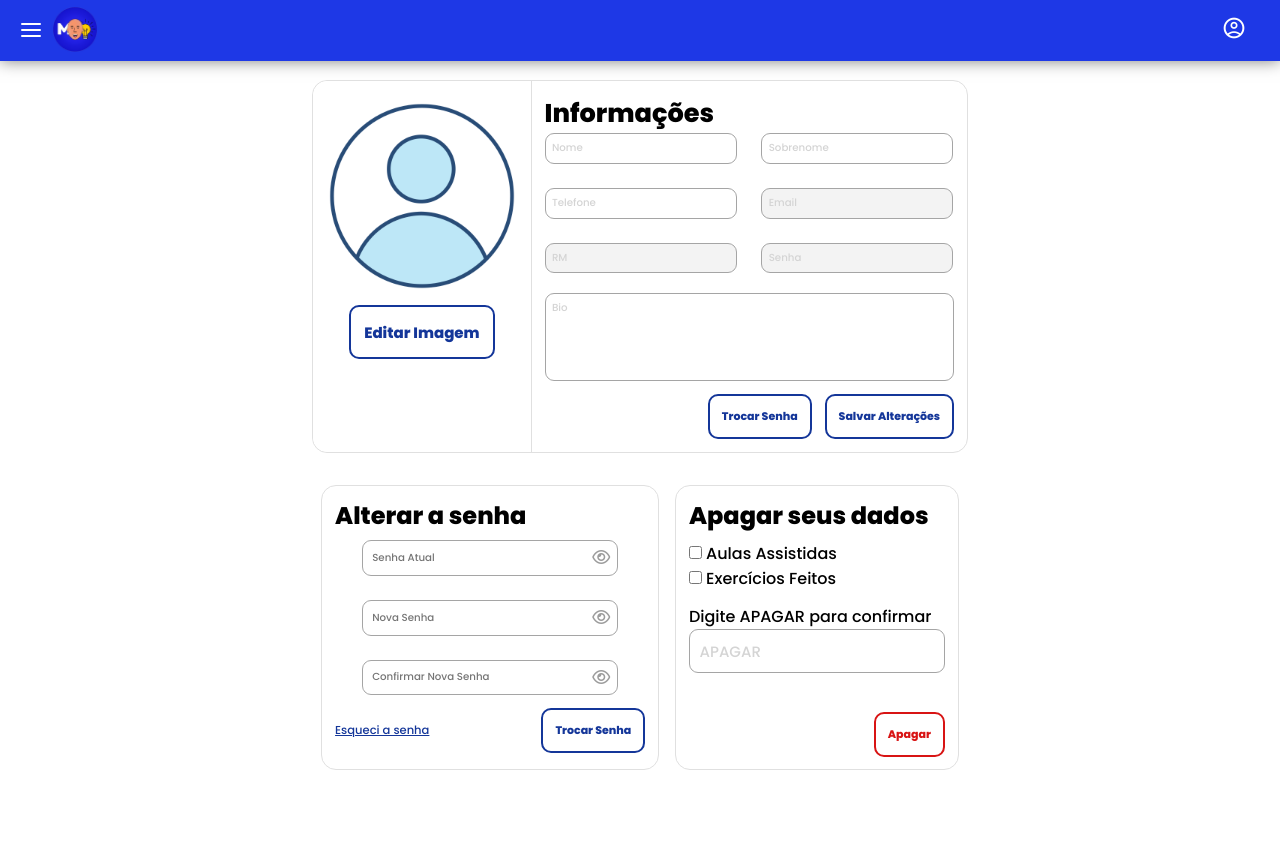
After one commit to devRochaa/TCC-Mr.Math, a PHP site: page /profile.php in a window 1280 px wide. The commit adds this page. Run offline with PHP 8.4, Linux system fonts and the light colour scheme; a user stored in the database is signed in.

Commit message:
prfile page adicionado mas não funcional ainda

```diff
--- a/css/navbar.css
+++ b/css/navbar.css
@@ -1,17 +1,17 @@
 @import url('https://fonts.googleapis.com/css2?family=Poppins:wght@500;800&display=swap');
 
-*{
+* {
     margin: 0;
     padding: 0;
     box-sizing: border-box;
     font-family: 'Poppins', sans-serif;
 }
 
-body{
+body {
     background-color: white;
 }
 
-.slide{
+.slide {
     height: 100%;
     width: 275px;
     position: absolute;
@@ -30,11 +30,11 @@ h1 {
     pointer-events: none;
 }
 
-ul li{
+ul li {
     list-style: none;
 }
 
-ul li a{
+ul li a {
     color: white;
     font-weight: 500;
     padding: 5px 0;
@@ -44,42 +44,41 @@ ul li a{
     transition: 0.2s ease-out;
 }
 
-ul li:hover a.burguer{
+ul li:hover a.burguer {
     color: #143699;
     background-color: white;
 }
 
-ul li a i{
+ul li a i {
     width: 40px;
     text-align: center;
 }
 
-.nave{
+.nave {
     display: none;
     visibility: hidden;
-    -webkit-appearance:none ;
+    -webkit-appearance: none;
 }
 
 .toggle {
     position: absolute;
     height: 30px;
-    width: 30px;
-    top:20px;
-    left: 15px;
-    z-index: 1;
+    width: 40px;
+    top: 21px;
+    left: 11px;
+    z-index: 4;
     cursor: pointer;
     border-radius: 2px;
     background-color: transparent;
-
 }
 
 .toggle .common {
     position: absolute;
-    height: 2px;
+    height: 2.2px;
     width: 20px;
-    background-color:white ;
+    background-color: white;
     border-radius: 50px;
-    transition: 0.3 ease;
+    transition: 0.3s ease;
 }
 
 .toggle .top_line {
@@ -114,64 +113,74 @@ input:checked ~ .toggle .middle_line {
     transform: rotate(-45deg);
 }
 
-input:checked ~ .toggle .bottom_line{
+input:checked ~ .toggle .bottom_line {
     opacity: 0;
     transform: translateX(20px);
 }
 
 input:checked ~ .slide {
     transform: translateX(0);
-    box-shadow: 0 0 15px rgba(0 , 0, 0, 0.5);
+    box-shadow: 0 0 15px rgba(0, 0, 0, 0.5);
 }
 
 .navbar {
-
-    margin: 0;
-    padding: 25px;
+    display: flex;
+    justify-content: space-between;
+    align-items: center;
+    padding: 2px 14px 2px;
     width: 100%;
     background-color: #1E38E6;
-    box-shadow: 0 0 15px rgba(0 , 0, 0, 0.5);
+    box-shadow: 0 0 15px rgba(0, 0, 0, 0.5);
 }
 
-#logo {
-    width: 50px;
-    height: auto;
-    margin-top: -20px;
-    margin-left: 20px;
+.logo_img {
+    height: 45px;
+    margin-left: 86%;
+    width: auto;
+    margin-top: 5px;
 }
 
 #link {
-    margin-top: -17px;
-    float: right;
+    margin-top: -5px;
 }
 
 .material-symbols-outlined {
-  font-variation-settings:
-  'FILL' 0,
-  'wght' 600,
-  'GRAD' 0,
-  'opsz' 48
-  }
+    margin-right: 20px;
+    margin-top: 7px;
+    font-variation-settings:
+        'FILL' 0,
+        'wght' 600,
+        'GRAD' 0,
+        'opsz' 48;
 
-  .container{
-    width: 100%;
-    height: auto;
 }
 
-.corpo{
-    width: 80%;
-    height: auto;
-    margin: 20px auto;
+@media (max-width: 768px) {
+    .navbar {
+        align-items: flex-start;
+    }
+
+
+    .material-symbols-outlined {
+        margin-top: 15px;
+    }
 }
 
-.logo{
-    height: 10px;
-    width: auto;
-    margin-left:20px;
+@media (max-width: 480px) {
+.navbar {
+    flex-direction: row;
+    justify-content: space-between;
+    padding: 10px;
 }
 
-.logo_img{
-    height: 60px;
-    width: auto;
-    margin-top: -23px;
+.logo_img {
+    height: 40px;
+    margin-left: 35px;
+    margin-top: 3px;
 }
+
+.toggle {
+    height: 25px;
+    width: 25px;
+}
+}
--- /dev/null
+++ b/css/profilePage.css
@@ -0,0 +1,313 @@
+    .second-body{
+        display: flex;
+        align-items: center;
+        justify-content: center;
+    }
+
+    .container-display{
+        display: flex;
+        justify-content:space-between;
+        flex-direction: column;
+        gap: 2rem;
+    }
+
+/*VVV INFO CONTAINER VVV */
+
+
+.info-container{
+    display: inline-flex;
+    align-items: stretch;
+    background-color: white;
+    margin-top: 1.5vw;
+    border-radius: 15px;
+    border: solid 1px rgb(224, 224, 224);
+}
+
+.imagem-container{
+    background-color: rgb(255, 255, 255);
+    border-right: solid  1px rgb(224, 224, 224);
+    border-top-left-radius: 15px;
+    border-bottom-left-radius: 15px;
+    display: flex;
+    flex-direction: column;
+    align-items: center;
+}
+
+.imagem-perfil{
+    margin: 1vw;
+    margin-top: 1.5vw;
+    width: 15vw;
+}
+
+.title{
+    font-size: 2vw;
+    color: black;
+}
+
+.edit-image-button{
+    font-size: 15px ;
+    display: flex;
+    float: right;
+    background-color: transparent;
+    border: 2px solid #143699;
+    border-radius: 10px;
+    padding: 0.85rem;
+    font-weight: 550;
+    color: #143699;
+    transition: all 0.3s ease;
+    cursor: pointer;
+}
+
+.edit-image-button:hover{
+    border-radius: 20px;
+}
+
+.edit-image-button::selection{
+    background-color: transparent;
+    color: inherit;
+}
+
+.edit-image-button:active {
+    transform: translateY(0.5vh);
+}
+
+.input-container{
+    margin: 1vw;
+}
+
+.bio-display{
+    margin-top: 1.5vw;
+}
+
+.input-display {
+    display: grid;
+    grid-template-columns: 2fr 2fr;
+    grid-template-rows: row row ;
+    gap: 1.5rem;
+}
+
+.button-display{
+    gap: 1vw;
+    justify-content: right;
+    margin-top: 1vw;
+    display: flex;
+
+}
+
+.text-input{
+    border: solid 1.75px rgb(165, 165, 165);
+    border-radius: 9px;
+    padding: 0.5vw;
+    width: 15vw;
+    font-size: 0.8vw;
+    outline: none;
+}
+
+.text-input:read-only{
+    background-color: rgb(243, 243, 243);
+    border: solid 1.75px rgb(165, 165, 165);
+    border-radius: 9px;
+    padding: 0.5vw;
+    width: 15vw;
+    font-size: 0.8vw;
+    outline: none;
+    cursor: default;
+
+}
+
+.text-input::placeholder{
+    color: rgb(212, 212, 212);
+}
+
+.bio-input{
+    border: solid 1.75px rgb(165, 165, 165);
+    border-radius: 9px;
+    padding: 0.5vw;
+    width: 32vw;
+    padding-bottom: 5vw;
+    font-size: 0.8vw;
+    outline: none;
+}
+
+.bio-input::placeholder{
+    color: rgb(212, 212, 212);
+}
+
+.button {
+    font-size: 11px ;
+    display: flex;
+    float: right;
+    background-color: transparent;
+    border: 2px solid #143699;
+    border-radius: 10px;
+    padding: 0.75rem;
+    color: #143699;
+    font-weight: 550;
+    cursor: pointer;
+    transition: all 0.3s ease;
+}
+
+.button:-webkit-selection{
+    color: inherit;
+    background-color: transparent;
+}
+
+.button:active{
+    transform: translateY(0.5vh);
+}
+
+.button:hover {
+    border-radius: 20px;
+}
+
+/*VVV BOTTOM DISPLAY VVV*/
+
+.bottom-display{
+    display: flex;
+    justify-content: center;
+    gap: 1rem;
+    margin-bottom: 6.5vw;
+}
+
+
+/*VVV PASSWORD DISPLAY VVV*/
+
+.info-password-container{
+    display: inline-flex;
+    align-items: stretch;
+    background-color: white;
+    border-radius: 15px;
+    border: solid 1px rgb(224, 224, 224);
+}
+
+.input-password-display{
+    margin-top: 0.5vw;
+    display: grid;
+    grid-template-columns: 1fr;
+    grid-template-rows: row row ;
+    gap: 1.5rem;
+}
+
+.button-password-display{
+    margin-top: 1vw;
+    display: flex;
+    justify-content: center;
+    align-items: center;
+    gap: 7rem;
+}
+
+.text-password-input{
+    border: solid 1.75px rgb(165, 165, 165);
+    border-radius: 9px;
+    padding: 0.7vw;
+    width: 20vw;
+    font-size: 0.8vw;
+    outline: none;
+    display: block;
+
+}
+
+.icon{
+    position: absolute;
+    right: 35px;
+    align-items: center;
+    justify-content: center;
+    cursor: pointer;
+    color: rgb(156, 156, 156);
+    transition:  ease 0.25s ;
+}
+
+.icon:hover{
+    color: rgb(0, 0, 0);
+}
+
+.input-structure{
+    position: relative;
+    display: flex;
+    align-items: center;
+    justify-content: center;
+}
+
+.link{
+    top: 30px;
+    font-size: 0.9vw;
+    color: #143699;
+}
+
+/* DELETE INFO CONTAINER */
+
+.delete-info-container{
+    display: inline-flex;
+    align-items: stretch;
+    background-color: white;
+    border-radius: 15px;
+    border: solid 1px rgb(224, 224, 224);
+}
+
+.checkbox-display{
+    margin-top: 0.5rem;
+    display:flex;
+    flex-direction: column;
+}
+
+.delete-display{
+    gap: 1rem;
+}
+
+.delete-confirm-structure{
+    margin-top:1vw ;
+    display: flex;
+    flex-direction: column;
+}
+
+.delete-input{
+    border: solid 1.75px rgb(165, 165, 165);
+    border-radius: 9px;
+    padding: 0.75vw;
+    width: 20vw;
+    font-size: 0.8vw;
+    outline: none;
+    font-size: 15px;
+}
+
+.delete-input::placeholder{
+    color: rgb(212, 212, 212);
+}
+
+.checkbox-input{
+    accent-color: #143699;
+    cursor: pointer;
+}
+
+.delete-button {
+    font-size: 11px ;
+    display: flex;
+    float: right;
+    background-color: transparent;
+    border: 2px solid #d81414;
+    border-radius: 10px;
+    padding: 0.75rem;
+    color: #d81414;
+    font-weight: 550;
+    cursor: pointer;
+    transition: all 0.3s ease;
+}
+
+.delete-button:-webkit-selection{
+    color: inherit;
+    background-color: transparent;
+}
+
+.delete-button:active{
+    transform: translateY(0.5vh);
+}
+
+.delete-button:hover {
+    background-color: #d81414;
+    color: rgb(255, 255, 255);
+    border-radius: 20px;
+}
+
+.checkbox-form-button-display{
+    margin-top: 2.40rem;
+}
--- a/navbar.php
+++ b/navbar.php
@@ -32,7 +32,7 @@ include("admin.php");
 
 <div class="navbar">
   <ul>
-    <li id="link"><a href="../conta.php"><span class="material-symbols-outlined">
+    <li id="link"><a href="../profile.php"><span class="material-symbols-outlined">
           account_circle
         </span></a> </li>
   </ul>
--- a/navbarH.php
+++ b/navbarH.php
@@ -30,6 +30,6 @@
     <img class="logo_img" src="img/logo.png">
   </div>
   <ul>
-    <li id="link"><a href="conta.php"><span class="material-symbols-outlined">account_circle</span></a></li>
+    <li id="link"><a href="profile.php"><span class="material-symbols-outlined">account_circle</span></a></li>
   </ul>
 </div>
--- /dev/null
+++ b/profile.php
@@ -0,0 +1,105 @@
+<?php session_start(); ?>
+<!DOCTYPE html>
+<html lang="en">
+
+<head>
+    <meta charset="UTF-8">
+    <meta name="viewport" content="width=device-width, initial-scale=1.0">
+    <link rel="stylesheet" href="https://fonts.googleapis.com/css2?family=Material+Symbols+Outlined:opsz,wght,FILL,GRAD@20..48,100..700,0..1,-50..200" />
+    <link rel="stylesheet" href="https://cdnjs.cloudflare.com/ajax/libs/font-awesome/6.0.0-beta3/css/all.min.css" integrity="sha512-Fo3rlrZj/k7ujTnHg4CGR2D7kSs0v4LLanw2qksYuRlEzO+tcaEPQogQ0KaoGN26/zrn20ImR1DfuLWnOo7aBA==" crossorigin="anonymous" referrerpolicy="no-referrer" />
+    <link rel="stylesheet" href="css/profilePage.css?=<?php echo time(); ?>">
+    <link rel="stylesheet" href="css/navbar.css?=<?php echo time(); ?>">
+    <title>Document</title>
+</head>
+
+<body>
+    <?php include("navbarH.php"); ?>
+    <div class="second-body">
+
+        <div class="container-display">
+
+            <!--Informações-->
+            <div class="info-container">
+                <div class="imagem-container">
+                    <img class="imagem-perfil" src="img/profile.png">
+                    <a class="edit-image-button">Editar Imagem</a>
+                </div>
+                <div class="input-container">
+                    <h2 class="title">Informações</h2>
+                    <div class="input-display">
+                        <input class="text-input" placeholder="Nome">
+                        <input class="text-input" placeholder="Sobrenome">
+                        <input class="text-input" placeholder="Telefone">
+                        <input class="text-input" placeholder="Email" readonly>
+                        <input class="text-input" placeholder="RM" readonly>
+                        <input class="text-input" type="password" placeholder="Senha" readonly>
+                    </div>
+                    <div class="bio-display">
+                        <input class="bio-input" placeholder="Bio">
+                    </div>
+                    <div class="button-display">
+                        <button class="button">Trocar Senha</button>
+                        <button class="button">Salvar Alterações</button>
+                    </div>
+                </div>
+            </div>
+
+            <!--Alterar Senha e apagar dados-->
+            <div class="bottom-display">
+                <div class="info-password-container">
+                    <div class="input-container">
+                        <h2>Alterar a senha</h2>
+                        <div class="input-password-display">
+                            <div class="input-structure">
+                                <input class="text-password-input" placeholder="Senha Atual" type="password">
+                                <span class="icon"><i class="fa-regular fa-eye"></i></span>
+                            </div>
+                            <div class="input-structure">
+                                <input class="text-password-input" placeholder="Nova Senha" type="password">
+                                <span class="icon"><i class="fa-regular fa-eye"></i></span>
+                            </div>
+                            <div class="input-structure">
+                                <input class="text-password-input" placeholder="Confirmar Nova Senha" type="password">
+                                <span class="icon"><i class="fa-regular fa-eye"></i></span>
+                            </div>
+                        </div>
+                        <div class="button-password-display">
+                            <a class="link" href="#">Esqueci a senha</a>
+                            <button class="button">Trocar Senha</button>
+                        </div>
+                    </div>
+                </div>
+
+                <div class="delete-info-container">
+                    <div class="input-container">
+                        <h2>Apagar seus dados</h2>
+                        <div class="checkbox-display">
+                            <div class="checkbox-structure">
+                                <input class="checkbox-input" type="checkbox">
+                                <label>Aulas Assistidas</label>
+                            </div>
+                            <div class="checkbox-structure">
+                                <input class="checkbox-input" type="checkbox">
+                                <label>Exercícios Feitos</label>
+                            </div>
+                        </div>
+                        <div class="delete-display">
+                            <div class="delete-confirm-structure">
+                                <a>Digite APAGAR para confirmar</a>
+                                <input class="delete-input" type="text" placeholder="APAGAR">
+                            </div>
+                        </div>
+                        <div class="checkbox-form-button-display">
+                            <button class="delete-button">Apagar</button>
+                        </div>
+                    </div>
+                </div>
+            </div>
+        </div>
+    </div>
+
+
+
+</body>
+
+</html>
```
Also changed, not shown: conta.php (deleted, +0 -19 lines), css/menu.css (+6 -7 lines), img/profile.png (added).
